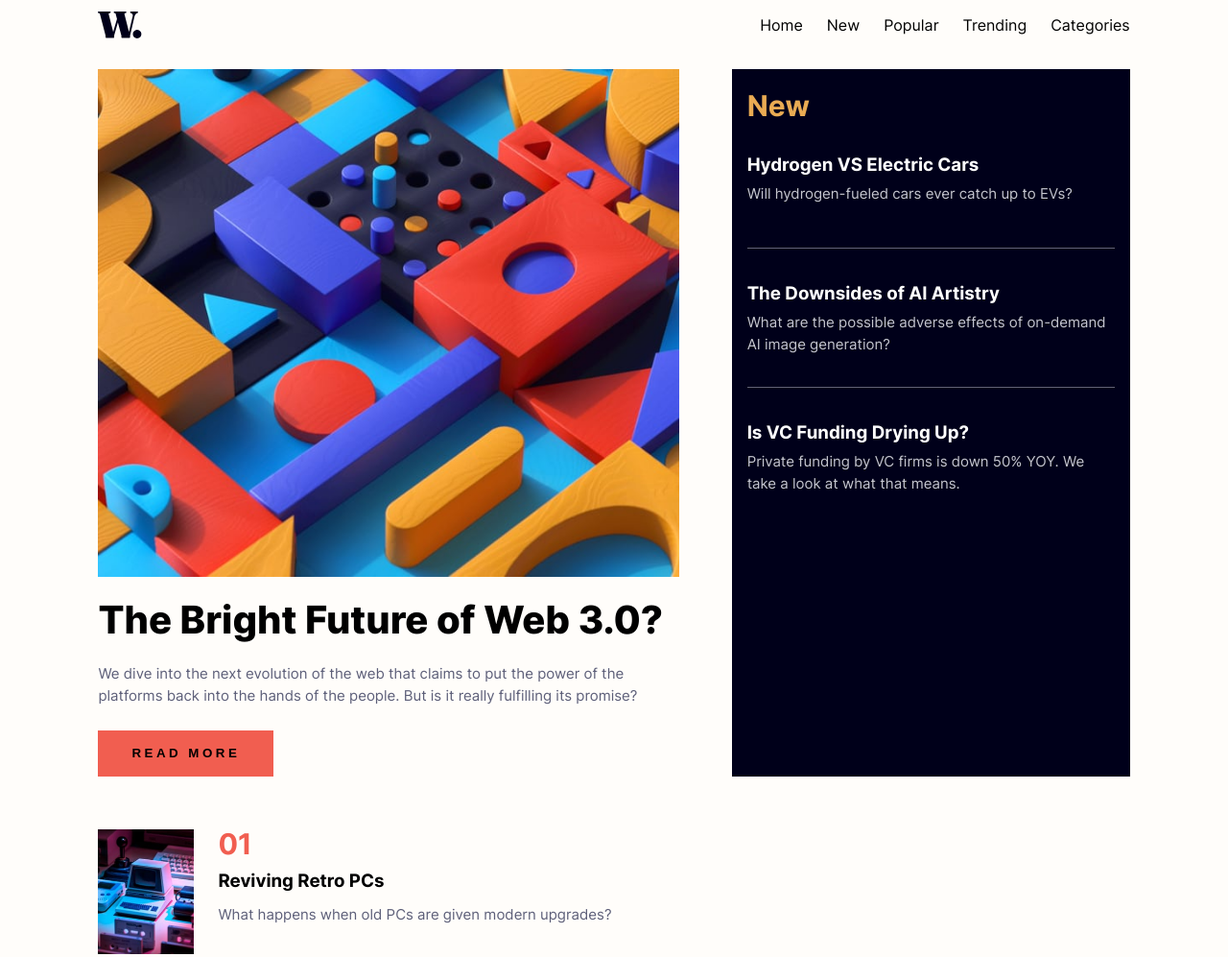
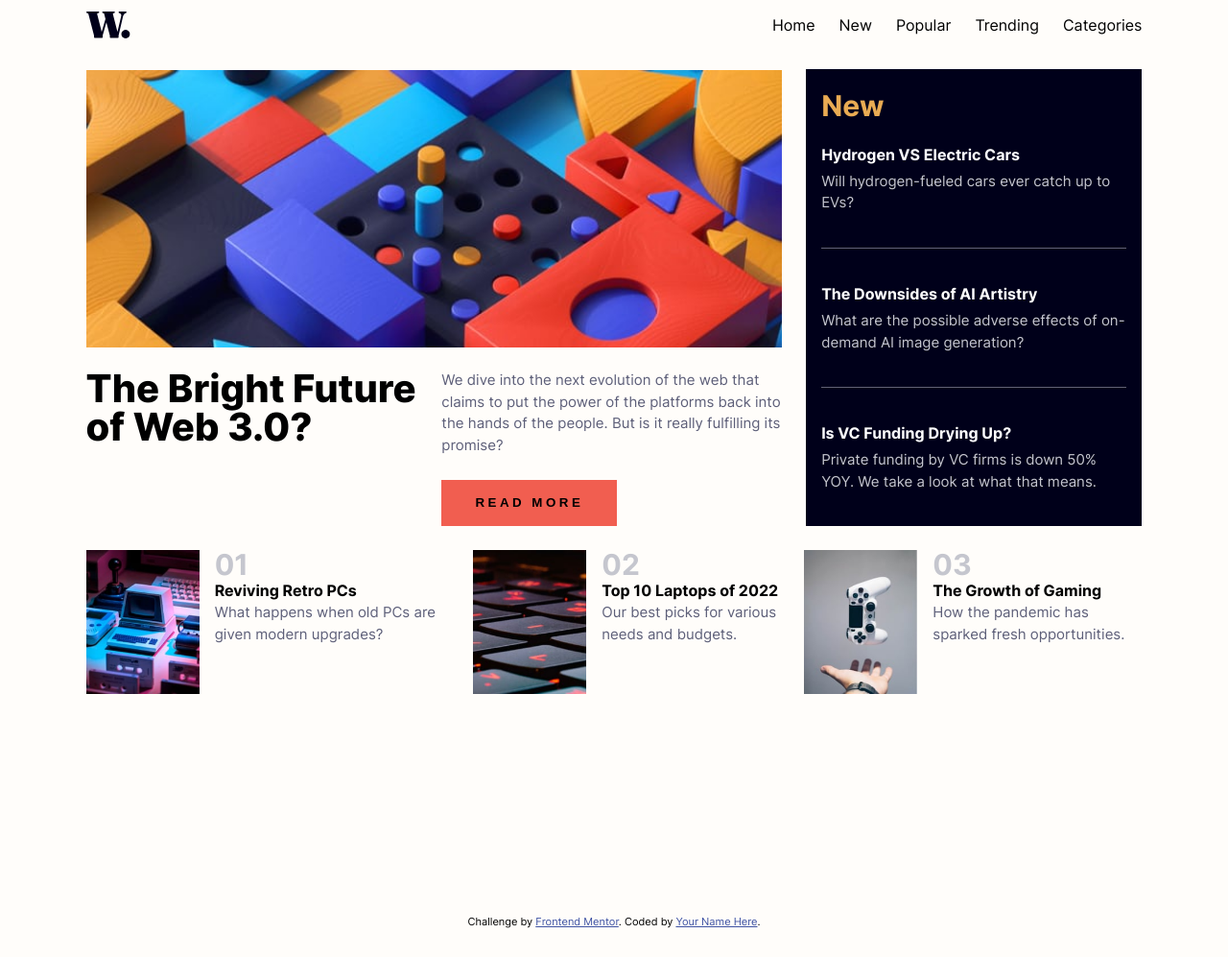
Before and after one commit to Denselle0311/news-homepage-main, a plain HTML site: page index.html in a window 1280 px wide. Shown: the top 997 px of the page at 96% size. Drawn offline with Linux system fonts and the light colour scheme.

Commit message:
fix wide screen compability

```diff
--- a/index.html
+++ b/index.html
@@ -43,7 +43,7 @@
   </div>
   <div class="grid-container">
     <main>
-      <img src="./assets/images/image-web-3-mobile.jpg" alt="illustration">
+      <div><img src="./assets/images/image-web-3-mobile.jpg" alt="illustration"></div>
       <h1>The Bright Future of Web 3.0?</h1>
       <section class="text">
         <p>We dive into the next evolution of the web that claims to put the power of the platforms back into the hands of the people.
@@ -95,7 +95,7 @@
     </article>
   </div>
 
-  <div class="attribution">
+  <div class="attribution" style="margin-top: 5rem;">
     Challenge by <a href="https://www.frontendmentor.io?ref=challenge" target="_blank">Frontend Mentor</a>.
     Coded by <a href="#">Your Name Here</a>.
   </div>
--- a/styles/style.css
+++ b/styles/style.css
@@ -17,7 +17,7 @@
     -webkit-font-smoothing: antialiased;
     margin: 0 auto;
     font-family: Inter-regular;
-    padding: 16px;
+    padding: 1rem 1rem 5rem;
     background-color: hsl(36, 100%, 99%);
   }
 
@@ -37,15 +37,21 @@
   }
   p{
     font-weight: 400;
-    font-size: 15px;
+    font-size: 0.9375em;
     margin: 0;
     color: hsl(236, 13%, 42%);
   }
   h1 {
-    font-size: 40px;
+    font-size: 2.5rem;
     line-height: 1;
     font-weight: 800;
     margin: 0;
+  }
+  h2 {
+    font-size: 1.875em;
+  }
+  h3 {
+    font-size: 1em;
   }
   h2,h3 {
     font-weight: 700;
@@ -62,6 +68,9 @@
     align-items: center;
     margin-top: 12px;
     margin-bottom: 32px;
+  }
+  nav li:hover {
+    color: hsl(5, 85%, 63%);
   }
   .flex {
     display: none;
@@ -141,6 +150,10 @@
     line-height: 1.5;
     font-weight: 800;
   }
+  button:hover {
+    background-color: hsl(240, 100%, 5%);
+    color: hsl(36, 100%, 99%);
+  }
 
   aside {
     display: flex;
@@ -160,11 +173,14 @@
   }
   aside h2 {
     color: hsl(35, 77%, 62%);
-    font-size: 30px;
+    font-size: 1.875em;
     margin-bottom: -20px;
   }
   aside h3 {
     color: white;
+  }
+  aside h3:hover {
+    color: hsl(35, 77%, 62%);
   }
   aside p {
     color: hsl(233, 8%, 79%);
@@ -173,26 +189,28 @@
   article {
     display: flex;
     flex-direction: column;
-    gap: 30px;
+    gap: 1.75em;
   }
 
   .card {
     display: flex;
-    gap: 25px;
+    gap: 1em;
   }
   .card div {
     display: flex;
     flex-direction: column;
-    gap: 10px;
+
   }
   .card img {
-    width: 100px;
-    height: 130px;
+    height: 150px;
   }
   .card h2 {
-    font-size: 30px;
+    font-size: 1;
+    color: hsl(233, 8%, 79%);
+    line-height: 1;
+  }
+  .card h3:hover {
     color: hsl(5, 85%, 63%);
-    line-height: 1;
   }
 
   @media screen and (min-width: 600px) {
@@ -202,6 +220,9 @@
   }
 
   @media screen and (min-width: 810px) {
+    body {
+      padding: 0 7% 90px;
+    }
     .flex {
       display: flex;
       list-style: none;
@@ -215,18 +236,42 @@
       display: none;
     }
     .grid-container {
-      grid-template-areas:
-      "a a a b b"
-      "a a a b b"
-      "c c c c c"
+      grid-template-columns: repeat(3 , 1fr);
+      grid-template-rows: 1fr 1fr;
+      gap: 25px;
+      height: 100vh;
+      max-width: 1440px;
     }
     main {
-      grid-area: a;
+      grid-area: 1 / 1 / 2 / 3  ;
+      grid-template-columns: 1fr 1fr;
+      grid-template-rows: 1fr;
+      align-items: flex-start;
+      gap: 1rem;
     }
     aside {
-      grid-area: b;
+      grid-area: 1 / 3  / 2 / 3;
     }
     article {
-      grid-area: c;
+      grid-area: 2 / 1 / 3 / 4;
+      flex-direction: row;
+      gap: 1.3em;
+    }
+
+    main div {
+      grid-area: 1 / 1 / 2 / 3;
+      width: 100%;
+    }
+    main img {
+      height: 290px;
+      width: 100%;
+      object-fit: cover;
+      object-position: 0 1px;
+    }
+    main h1 {
+      grid-area: 2 / 1;
+    }
+    main .text {
+      grid-area: 2 / 2;
     }
   }
```
